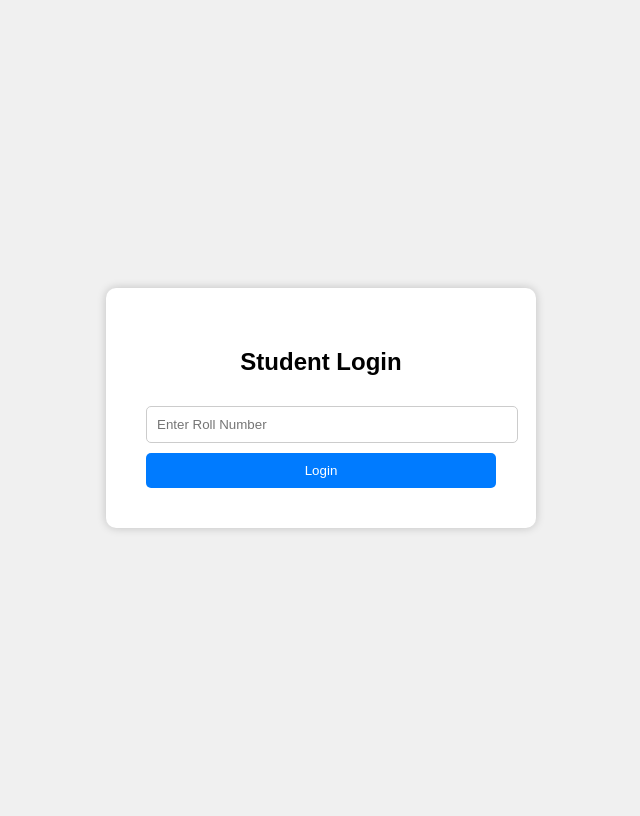
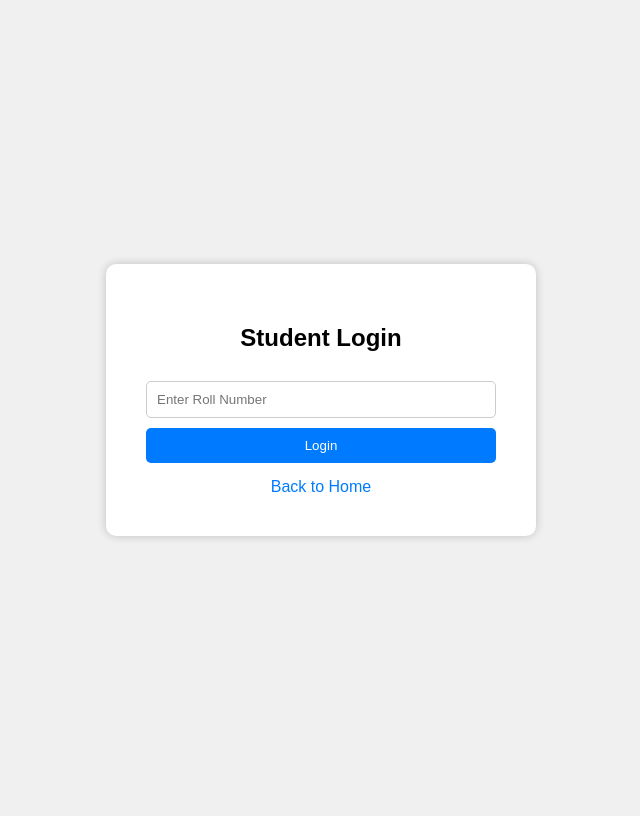
Before and after one commit to venkyvenkat5094-pixel/student_management_system1, a Flask app: page /student/login in a window 1280 px wide. Shown: the whole page, without its empty margins (319-959 px from the left). After the commit the page ends 539 px from the top, so only its background shows below. Run offline with Flask 3, Linux system fonts and the light colour scheme.

```diff
--- a/templates/student_login.html
+++ b/templates/student_login.html
@@ -10,6 +10,7 @@ display:flex;
 justify-content:center;
 align-items:center;
 height:100vh;
+margin:0;
 }
 
 .box{
@@ -27,6 +28,7 @@ padding:10px;
 margin:10px 0;
 border-radius:5px;
 border:1px solid #ccc;
+box-sizing:border-box;
 }
 
 button{
@@ -45,6 +47,14 @@ background:#0056b3;
 
 .error{
 color:red;
+margin-top:10px;
+}
+
+a{
+display:inline-block;
+margin-top:15px;
+text-decoration:none;
+color:#007bff;
 }
 </style>
 </head>
@@ -56,16 +66,15 @@ color:red;
 <h2>Student Login</h2>
 
 <form method="POST">
-
-<input type="text" name="roll_number" placeholder="Enter Roll Number" required>
-
-<button type="submit">Login</button>
-
+    <input type="text" name="roll_number" placeholder="Enter Roll Number" required>
+    <button type="submit">Login</button>
 </form>
 
 {% if error %}
-<p class="error">{{error}}</p>
+<p class="error">{{ error }}</p>
 {% endif %}
+
+<a href="/">Back to Home</a>
 
 </div>
 
```
